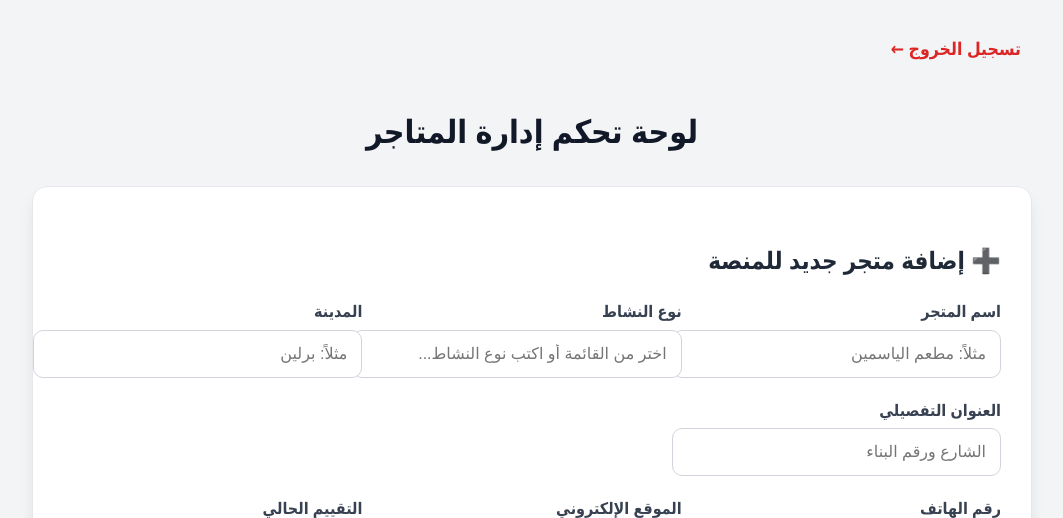
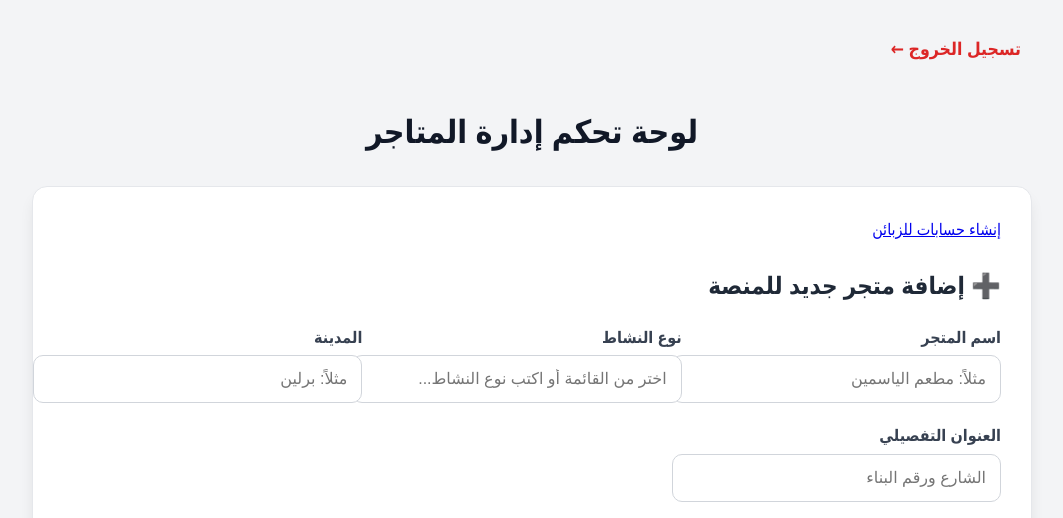
Before and after one commit to Ramiabdelal-hue/belgium-job-guide, a Flask app: page /admin/panel in a window 1280 px wide. Shown: the top 518 px of the page, without its empty margins (108-1171 px from the left). Run offline with Flask 3, Linux system fonts and the light colour scheme; a user stored in the database is signed in; tables that the repository leaves empty hold one stand-in row (values such as "Sample post"); some libraries are stand-ins or nearby versions.

Commit message:
Update admin_panel.html

```diff
--- a/templates/admin_panel.html
+++ b/templates/admin_panel.html
@@ -225,6 +225,13 @@
     {% endwith %}
 
     <div class="card">
+
+		<div class="mb-4">
+			<a href="{{ url_for('create_customer') }}" class="btn btn-info text-white shadow">
+				<i class="fas fa-user-plus"></i> إنشاء حسابات للزبائن
+			</a>
+		</div>
+
         <h3>➕ إضافة متجر جديد للمنصة</h3>
 
         <form method="POST" action="{{ url_for('admin_panel') }}" enctype="multipart/form-data">
@@ -257,6 +264,7 @@
                 <div>
                     <label>رقم الهاتف</label>
                     <input name="phone" placeholder="+49 123 456789">
+
                 </div>
                 <div>
                     <label>الموقع الإلكتروني</label>
@@ -284,6 +292,7 @@
                     <input type="file" name="images" multiple accept="image/*" style="padding: 10px;">
                 </div>
             </div>
+
 
             <div style="margin-top: 20px;">
                 <label>وصف المتجر</label>
@@ -352,7 +361,17 @@
                 </div>
             </div>
 
+
             <div class="actions" style="display: flex; gap: 10px; margin-top: 20px;">
+
+<a href="{{ url_for('manage_products', store_id=store.id) }}" class="btn btn-sm btn-success">
+   <i class="fas fa-plus"></i> إضافة أصناف
+</a>
+
+<a href="{{ url_for('manage_products', store_id=store.id) }}" class="btn-products" style="background: #0ea5e9; color: white; padding: 8px 18px; border-radius: 8px; text-decoration: none; display: inline-block;">
+    📦 إدارة الأصناف والعروض
+</a>
+
                 <a href="{{ url_for('edit_store', store_id=store.id) }}" class="btn-edit">تعديل</a>
                 <form method="POST" action="{{ url_for('delete_store', store_id=store.id) }}"
                       onsubmit="return confirm('هل أنت متأكد من حذف المتجر؟ لا يمكن التراجع عن هذا الإجراء.');" style="display:inline;">
```
